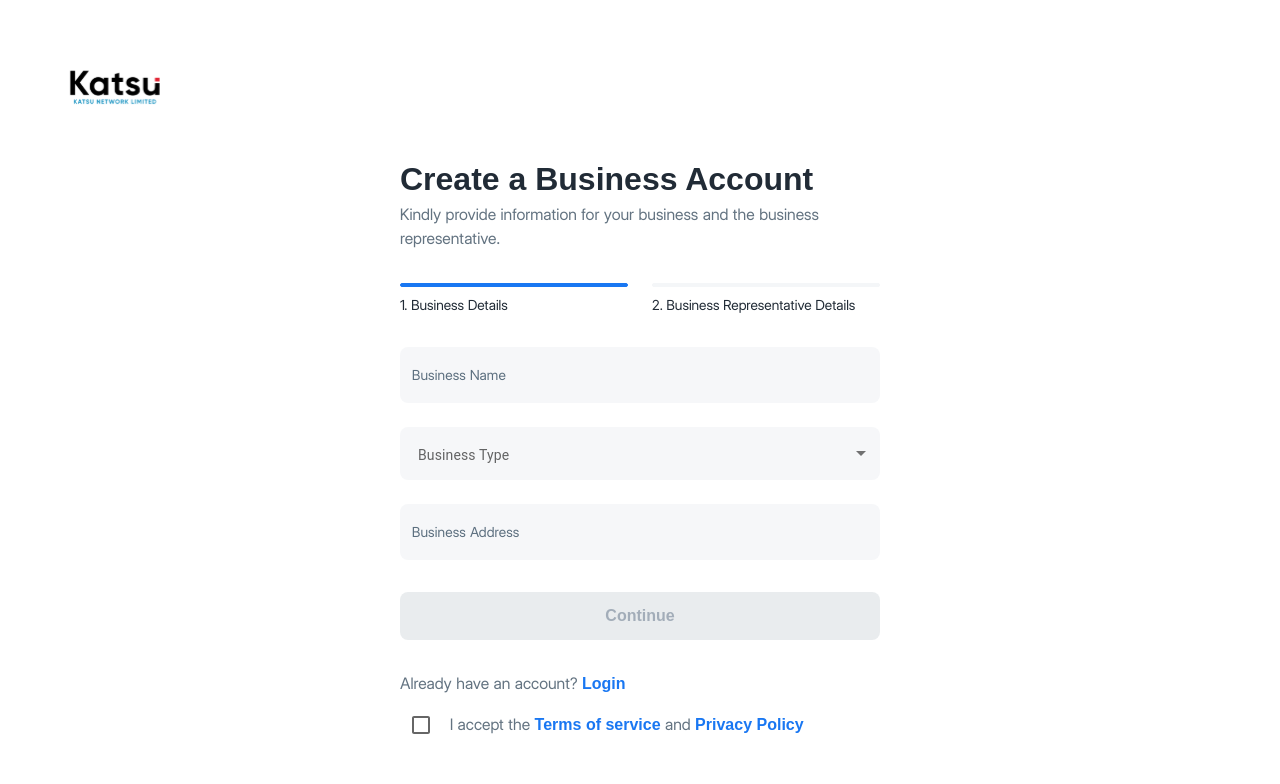
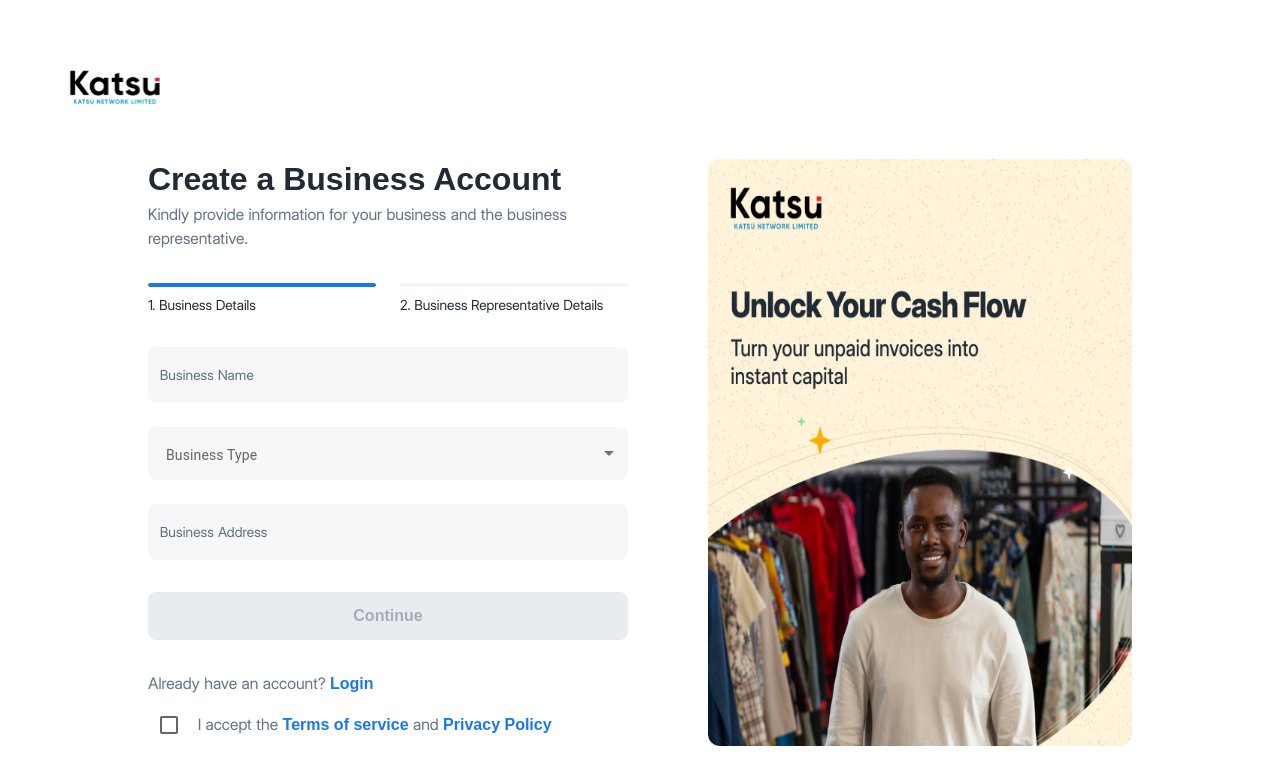
Before and after one commit to igbominadeveloper/merge-test, a Next.js app: page /auth/signup in a window 1280 px wide. Shown: the top 784 px of the page. Built offline with nearby package versions, Linux system fonts and the light colour scheme; no server answers; a web font is replaced by a local one.

Commit message:
style: add the image for the login and signup pages

```diff
--- a/src/app/(bare)/wallet/setup/_components/setup.tsx
+++ b/src/app/(bare)/wallet/setup/_components/setup.tsx
@@ -117,7 +117,7 @@
             Give us a moment while we provision your bank account
           </p>
           <p className="text-center text-sm text-secondary-400 sm:text-base">
-            Your account details will be showed below
+            Your account details will be shown below
           </p>
         </>
       )}
--- /dev/null
+++ b/src/app/auth/_components/ad-wrapper.tsx
@@ -0,0 +1,20 @@
+import Image, { StaticImageData } from 'next/image';
+
+type LayoutProps = {
+  children: React.ReactNode;
+  className?: string;
+  image: StaticImageData;
+};
+
+function AdWrapper({ children, className = '', image }: LayoutProps) {
+  return (
+    <div className={`flex w-full items-center justify-center gap-20 ${className}`}>
+      <div className="w-full max-w-[480px]">{children}</div>
+      <div className="hidden w-full self-stretch overflow-hidden rounded-xl xl:flex xl:max-w-[37%]">
+        <Image src={image} alt="ad-image" className="h-full w-full" />
+      </div>
+    </div>
+  );
+}
+
+export default AdWrapper;
--- a/src/app/auth/login/page.tsx
+++ b/src/app/auth/login/page.tsx
@@ -1,7 +1,9 @@
 import React from 'react';
 import { Metadata } from 'next';
 import AuthLayout from '@/components/Layout/AuthLayout';
+import CapitalAd from '@/assets/capital-ad.png';
 import LoginView from './_component/login-form';
+import AdWrapper from '../_components/ad-wrapper';
 
 export const metadata: Metadata = {
   title: 'Login',
@@ -9,8 +11,10 @@
 
 export default function Login() {
   return (
-    <AuthLayout>
-      <LoginView />
+    <AuthLayout className="sm:max-w-full">
+      <AdWrapper image={CapitalAd}>
+        <LoginView />
+      </AdWrapper>
     </AuthLayout>
   );
 }
--- a/src/app/auth/signup/page.tsx
+++ b/src/app/auth/signup/page.tsx
@@ -1,6 +1,8 @@
 import { Metadata } from 'next';
 import AuthLayout from '@/components/Layout/AuthLayout';
+import CapitalAd from '@/assets/capital-ad.png';
 import SignupForm from './_component';
+import AdWrapper from '../_components/ad-wrapper';
 
 export const metadata: Metadata = {
   title: 'Sign up',
@@ -8,8 +10,10 @@
 
 export default function SignUp() {
   return (
-    <AuthLayout>
-      <SignupForm />
+    <AuthLayout className="sm:max-w-full">
+      <AdWrapper image={CapitalAd}>
+        <SignupForm />
+      </AdWrapper>
     </AuthLayout>
   );
 }
--- a/src/components/Layout/AuthLayout/index.tsx
+++ b/src/components/Layout/AuthLayout/index.tsx
@@ -2,9 +2,10 @@
 
 type LayoutProps = {
   children: React.ReactNode;
+  className?: string;
 };
 
-function AuthLayout({ children }: LayoutProps) {
+function AuthLayout({ children, className = '' }: LayoutProps) {
   return (
     <main className="flex min-h-screen flex-col space-y-10 bg-white sm:space-y-0 sm:p-[35px]">
       <div className="bg-white p-5 min-[450px]:p-8 sm:bg-transparent">
@@ -12,7 +13,7 @@
       </div>
 
       <div className="mx-auto flex h-full w-full flex-1 items-start justify-start px-5 min-[450px]:px-8 sm:items-center sm:justify-center">
-        <div className="w-full sm:max-w-[480px]">{children}</div>
+        <div className={`w-full sm:max-w-[480px] ${className}`}>{children}</div>
       </div>
     </main>
   );
```
Also changed, not shown: src/assets/capital-ad.png (added), src/assets/loan-ad.png (added).
